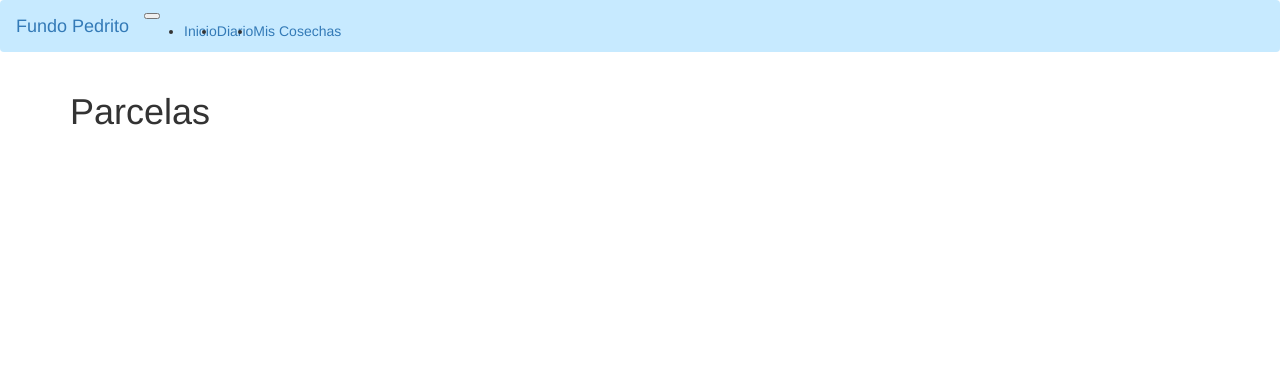
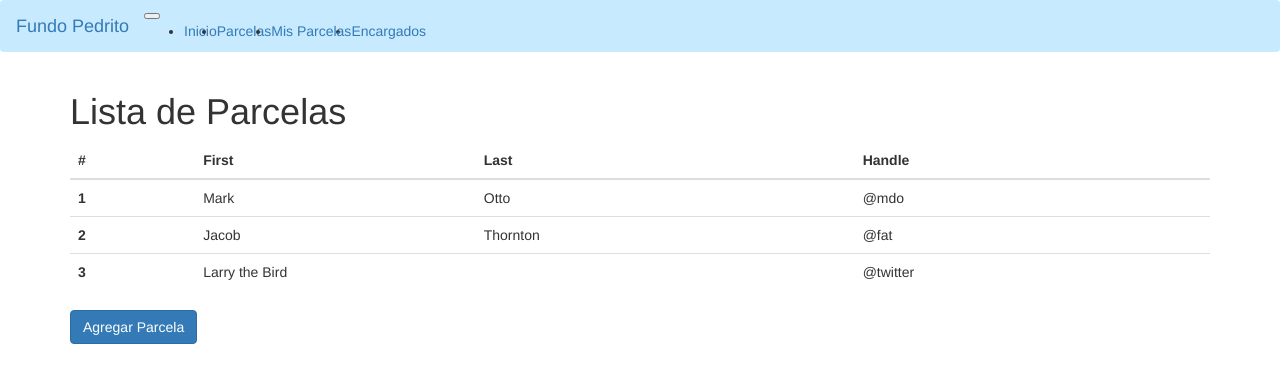
Before and after one commit to pedritoeldulce/oil-palm-harvest, a Flask app: page /dashboard/parcelas in a window 1280 px wide. Shown: the top 383 px of the page. Run offline with Flask 3, Linux system fonts and the light colour scheme; parts of the project's set-up code (start-up, migrations or seed data) failed here and were passed over; some libraries are stand-ins or nearby versions.

Commit message:
encargado (form and list)

```diff
--- a/app/admin/forms.py
+++ b/app/admin/forms.py
@@ -3,13 +3,26 @@
 from wtforms.validators import DataRequired
 from wtforms.validators import (InputRequired, NumberRange)
 
-class EmpleadosForm(FlaskForm):
+
+class EncargadoForm(FlaskForm):
+    n_nombres = StringField(validators=[DataRequired(message="Ingrese el nombre")])
+    n_apellidos = StringField(validators=[DataRequired()])
+    telefono = StringField(validators=[DataRequired()])
+    correo = StringField()
+
+class ParcelaForm(FlaskForm):
+    nombre = StringField(validators=[DataRequired()])
+    direccion = StringField(validators=[DataRequired()])
+    area = DecimalField(validators=[DataRequired()], default=0)
+    n_puestos = IntegerField(default=0)
+"""
+ class EmpleadosForm(FlaskForm):
     nombres = StringField(validators=[DataRequired()])
     apellidos = StringField()
     dni = StringField(validators=[DataRequired()])
     telefono = StringField(validators=[DataRequired()])
-    """ f_inicio = DateField('Fecha de Inicio de labores')
-    f_fin = DateField('Fecha Fin de labores') """
+     f_inicio = DateField('Fecha de Inicio de labores')
+    f_fin = DateField('Fecha Fin de labores')
     # tipo datetime lo veremos depsues
 
 
@@ -87,3 +100,5 @@
 
 class AsistenciaForm():
     pass
+
+"""
--- a/app/admin/routes.py
+++ b/app/admin/routes.py
@@ -1,8 +1,8 @@
 from flask import render_template, request
-from .forms import EmpleadosForm, ParcelasForm, CosechasForm
-from .forms import cosechaJCM, cosechaBAT, cosechaKM6
+#from .forms import EmpleadosForm, ParcelasForm, CosechasForm
+from .forms import EncargadoForm, ParcelaForm
 from . import admin
-from .models import CosechaJCM, CosechaBAT, Empleados
+from .models import Encargado, Parcela
 import datetime
 
 @admin.route('/dashboard')
@@ -13,7 +13,36 @@
 
     return render_template('dashboard.html', title = "Dashboard")
 
-@admin.route('/dashboard/cosechas-jcm', methods=['GET', 'POST'])
+@admin.route('/dashboard/encargado-form', methods=['GET', 'POST'])
+def encargado_form():
+    form = EncargadoForm(request.form)
+
+    nombres, apellidos, telefono, correo = form.n_nombres.data, form.n_apellidos.data, form.telefono.data, form.correo.data
+
+    if form.validate_on_submit():
+        encargado = Encargado(n_nombres=nombres, n_apellidos=apellidos, telefono = telefono, correo = correo)
+        encargado.save()
+
+
+    return render_template('encargado_form.html', title="Encargado", form=form)
+
+@admin.route('/dashboard/encargado', methods=['GET'])
+def encargado():
+    encargados = Encargado().query.all()
+
+    return render_template('encargado.html', title="Encargados", encargados = encargados)
+
+
+@admin.route('/dashboard/parcelas')
+def get_parcelas():
+    form = ParcelaForm()
+    return render_template('parcela.html', title = "Parcelas", form=form)
+
+@admin.route('/dashboard/parcela-form')
+def parcela_form():
+    return render_template('parcela_form.html', title="Parcelas")
+
+""" @admin.route('/dashboard/cosechas-jcm', methods=['GET', 'POST'])
 def cosechasjcm():
     jcm = cosechaJCM(request.form)
 
@@ -53,14 +82,10 @@
 @admin.route('/dashboard/cosechas-km6')
 def cosechaskm6():
     km6 = cosechaKM6()
-    return render_template('cosechas_km6.html', title = "Cosechas - Buenos Aires", km6 = km6)
+    return render_template('cosechas_km6.html', title = "Cosechas - Buenos Aires", km6 = km6) """
 
-@admin.route('/dashboard/parcelas')
-def get_parcelas():
-    form = ParcelasForm()
-    return render_template('parcela.html', title = "Parcelas", form=form)
 
-@admin.route('/dashboard/empleados', methods=['GET','POST'])
+""" @admin.route('/dashboard/empleados', methods=['GET','POST'])
 def empleados():
     form = EmpleadosForm(request.form)
     nombres, apellidos,dni, telefono=form.nombres.data, form.apellidos.data, form.dni.data, form.telefono.data
@@ -70,7 +95,7 @@
         empleado = Empleados(nombres = nombres, apellidos=apellidos, dni = dni, telefono = telefono)
         empleado.save()
     return render_template('empleados.html', title = "Empleado", form=form)
-
+ """
 
 
 @admin.app_errorhandler(404)
--- a/app/admin/templates/parcela.html
+++ b/app/admin/templates/parcela.html
@@ -4,6 +4,39 @@
 {% block title %} {{title}} {% endblock %}
 
 {% block container %}
-<h1>Parcelas</h1>
+<h1>Lista de Parcelas</h1>
 
+<table class="table table-hover table-dark">
+    <thead>
+      <tr>
+        <th scope="col">#</th>
+        <th scope="col">First</th>
+        <th scope="col">Last</th>
+        <th scope="col">Handle</th>
+      </tr>
+    </thead>
+    <tbody>
+      <tr>
+        <th scope="row">1</th>
+        <td>Mark</td>
+        <td>Otto</td>
+        <td>@mdo</td>
+      </tr>
+      <tr>
+        <th scope="row">2</th>
+        <td>Jacob</td>
+        <td>Thornton</td>
+        <td>@fat</td>
+      </tr>
+      <tr>
+        <th scope="row">3</th>
+        <td colspan="2">Larry the Bird</td>
+        <td>@twitter</td>
+      </tr>
+    </tbody>
+</table>
+
+<div class="form control">
+    <a href="{{url_for('admin.parcela_form')}}" class="btn btn-primary" >Agregar Parcela</a>
+</div>
 {% endblock %}
--- a/app/templates/layout.html
+++ b/app/templates/layout.html
@@ -19,26 +19,28 @@
           <a class="nav-link" href="{{url_for('admin.dashboard')}}">Inicio <span class="sr-only">(current)</span></a>
         </li>
         <li class="nav-item">
-          <a class="nav-link" href="#">Diario</a>
+          <a class="nav-link" href="{{url_for('admin.get_parcelas')}}">Parcelas</a>
         </li>
         <li class="nav-item dropdown">
           <a class="nav-link dropdown-toggle" href="#" role="button" data-toggle="dropdown" aria-expanded="false">
-            Mis Cosechas
+            Mis Parcelas
           </a>
           <div class="dropdown-menu">
             <!-- <a class="dropdown-item" href="#">Cosechas</a>
             <a class="dropdown-item" href="#">Parcelas</a> -->
-            <a class="dropdown-item" href="{{url_for('admin.cosechasjcm')}}">JCM</a>
-            <a class="dropdown-item" href="{{url_for('admin.cosechasbat')}}">Buenos aires</a>
-            <a class="dropdown-item" href="{{url_for('admin.cosechaskm6')}}">KM6</a>
+            <a class="dropdown-item" href="{{url_for('admin.get_parcelas')}}">Lista de parcelas</a>
+            <a class="dropdown-item" href="#">Buenos aires</a>
+            <a class="dropdown-item" href="#">KM6</a>
             <a class="dropdown-item" href="#">GAvilan</a>
             <a class="dropdown-item" href="#">Culebra</a>
 
-            <div class="dropdown-divider"></div>
-            <a class="dropdown-item" href="{{url_for('admin.empleados')}}">Empleados</a>
+           <!--  <div class="dropdown-divider"></div>
+            <a class="dropdown-item" href="{{url_for('admin.encargado')}}">Encargado</a> -->
           </div>
         </li>
-
+        <li class="nav-item">
+          <a class="nav-link" href="{{url_for('admin.encargado')}}">Encargados</a>
+        </li>
       </ul>
 
     </div>
```
Also changed, not shown: Universo.md (added, +8 -0 lines), app/admin/models.py (+56 -2 lines), app/admin/templates/encargado.html (added, +40 -0 lines), app/admin/templates/encargado_form.html (added, +30 -0 lines), app/admin/templates/parcela_form.html (added, +7 -0 lines).
